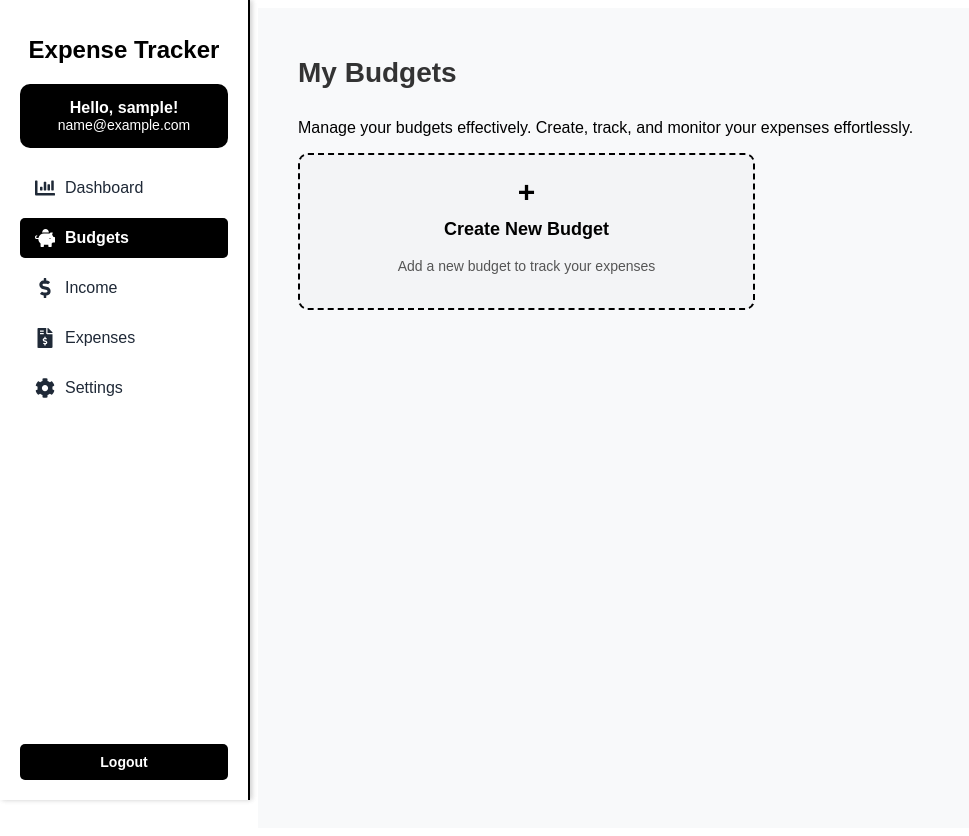
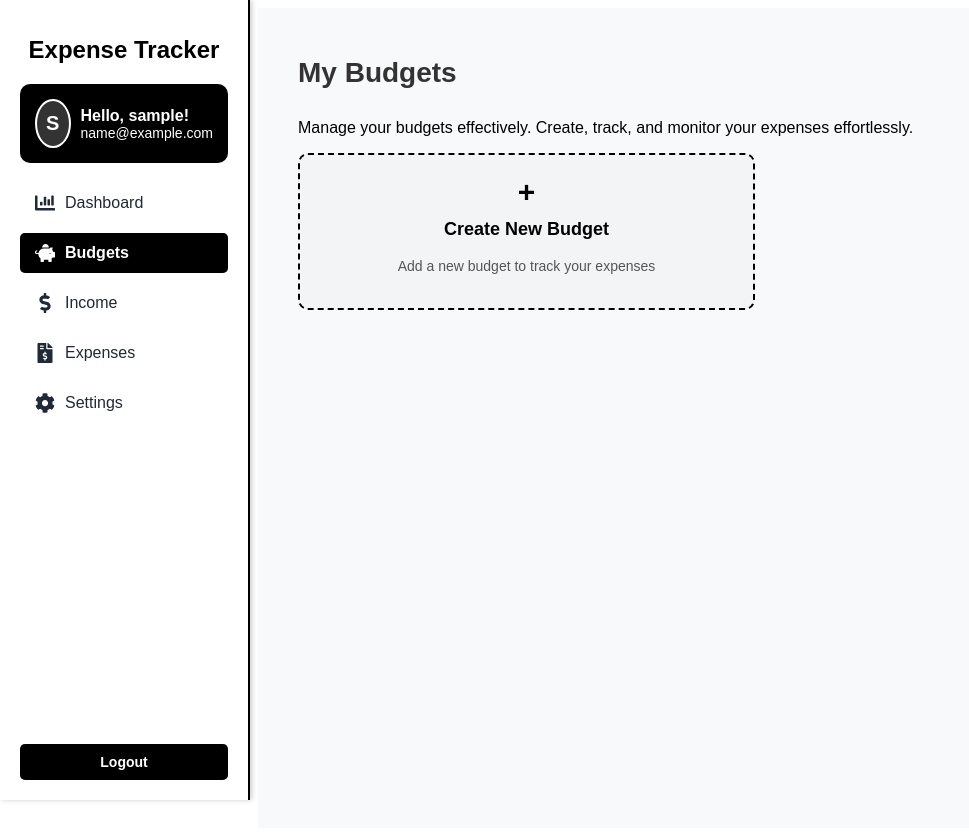
Before and after one commit to zahid2011/Expense-tracker, a React (Vite) app in the folder expense-tracker-frontend/: page /budget in a window 1280 px wide. Shown: the whole page, without its empty margins (0-969 px from the left). Built offline with nearby package versions, Linux system fonts and the light colour scheme; no server answers; sample sign-in values are in the browser's storage.

Commit message:
Added placeholder profile picture for every user

```diff
--- a/expense-tracker-frontend/src/components/Dashboard.jsx
+++ b/expense-tracker-frontend/src/components/Dashboard.jsx
@@ -174,10 +174,13 @@ const Dashboard = () => {
         <div className="card">
           <h3>Budget Used</h3>
           <p className="amount">
-            {((summary.budgetUtilization.used / summary.budgetUtilization.total) * 100).toFixed(1)}%
+            {summary.budgetUtilization.total > 0
+              ? ((summary.budgetUtilization.used / summary.budgetUtilization.total) * 100).toFixed(1) + '%'
+              : '0%'
+            }
           </p>
           <p className="budget-left-text">
-            ${summary.budgetUtilization.used.toFixed(0)} / ${summary.budgetUtilization.total.toFixed(0)}
+            ${summary.budgetUtilization.used?.toFixed(0) || 0} / ${summary.budgetUtilization.total?.toFixed(0) || 0}
           </p>
         </div>
       </div>
--- a/expense-tracker-frontend/src/components/Sidebar.jsx
+++ b/expense-tracker-frontend/src/components/Sidebar.jsx
@@ -5,7 +5,7 @@ import { FaChartBar, FaPiggyBank, FaFileInvoiceDollar, FaCog, FaDollarSign } fro
 export default function Sidebar() {
   const navigate = useNavigate();
   const location = useLocation();
-  const [user, setUser] = useState(JSON.parse(localStorage.getItem("user")) || {}); // Track user state
+  const [user, setUser] = useState(JSON.parse(localStorage.getItem("user")) || {});
 
   const handleLogout = () => {
     localStorage.removeItem("user");
@@ -15,15 +15,12 @@ export default function Sidebar() {
 
   const isActive = (path) => location.pathname === path;
 
-  // Listen for changes in localStorage and update user info automatically
   useEffect(() => {
     const updateUser = () => {
       setUser(JSON.parse(localStorage.getItem("user")) || {});
     };
 
-    // Set up an event listener for storage changes
     window.addEventListener("storage", updateUser);
-
     return () => {
       window.removeEventListener("storage", updateUser);
     };
@@ -31,18 +28,24 @@ export default function Sidebar() {
 
   return (
     <div className="sidebar">
-      {/* Sidebar Title */}
       <h1 className="sidebar-title">Expense Tracker</h1>
 
-      {/* User Info */}
       <div className="user-info">
-        <p className="user-name">
-          <strong>Hello, {user.username || "User"}!</strong> {/* Fallback Username */}
-        </p>
-        {user.email && <p className="user-email">{user.email}</p>} {/* Show email if exists */}
+        {/* Profile Picture */}
+        {user.profilePicture ? (
+          <img src={user.profilePicture} alt="Profile" className="profile-pic" />
+        ) : (
+          <div className="default-profile-pic">{user.username?.charAt(0).toUpperCase()}</div>
+        )}
+
+        <div>
+          <p className="user-name">
+            <strong>Hello, {user.username || "User"}!</strong>
+          </p>
+          {user.email && <p className="user-email">{user.email}</p>}
+        </div>
       </div>
 
-      {/* Navigation Links */}
       <nav className="nav-links">
         <Link to="/dashboard" className={`nav-link ${isActive("/dashboard") ? "active" : ""}`}>
           <FaChartBar className="nav-icon" /> Dashboard
@@ -61,7 +64,6 @@ export default function Sidebar() {
         </Link>
       </nav>
 
-      {/* Logout Button */}
       <button className="logout-btn" onClick={handleLogout}>
         Logout
       </button>
--- a/expense-tracker-frontend/src/components/Signup.jsx
+++ b/expense-tracker-frontend/src/components/Signup.jsx
@@ -8,7 +8,7 @@ const Signup = () => {
     username: "",
     email: "",
     password: "",
-    confirmPassword: ""
+    confirmPassword: "",
   });
   const navigate = useNavigate();
 
@@ -20,14 +20,26 @@ const Signup = () => {
     }
 
     try {
-      await axios.post("http://localhost:5000/users", {
+      const response = await axios.post("http://localhost:5000/users", {
         username: formData.username,
-        email: formData.email,
-        password: formData.password
+        email: formData.email || null,
+        password: formData.password,
       });
 
       alert("Registration successful!");
+
+      // Store user info in localStorage
+      localStorage.setItem("user", JSON.stringify({
+        username: response.data.username,
+        email: response.data.email || "", // Show empty if email is null
+        profilePicture: response.data.profilePicture, // Ensure backend sends this
+      }));
+
+      // Clear form after registration
+      setFormData({ username: "", email: "", password: "", confirmPassword: "" });
+
       navigate("/");
+
     } catch (error) {
       alert("Error registering: " + (error.response?.data?.error || error.message));
     }
@@ -55,14 +67,13 @@ const Signup = () => {
           </div>
 
           <div className="auth-form-group">
-            <label className="auth-label">Email</label>
+            <label className="auth-label">Email (optional)</label>
             <input
               type="email"
               className="auth-input"
               placeholder="Enter your email"
               value={formData.email}
               onChange={(e) => setFormData({ ...formData, email: e.target.value })}
-              required
             />
           </div>
 
--- a/expense-tracker-frontend/src/index.css
+++ b/expense-tracker-frontend/src/index.css
@@ -31,28 +31,56 @@
 
 /* User Info Styles */
 .user-info {
-  background-color: black; /* Black background */
+  background-color: black; /* Keep the black background */
   color: white; /* White text */
   padding: 15px;
   border-radius: 10px; /* Rounded corners */
-  margin-bottom: 20px; /* Spacing below user info */
-  text-align: center;
+  margin-bottom: 20px;
+  display: flex; /* Use flexbox for proper alignment */
+  align-items: center; /* Align image and text in the center */
+  gap: 10px; /* Space between image and text */
 }
 
+/* Profile Picture Styling */
+.profile-pic {
+  width: 50px; /* Set image size */
+  height: 50px;
+  border-radius: 50%; /* Circular image */
+  object-fit: cover; /* Ensure image covers the area */
+  border: 2px solid white; /* White border for contrast */
+}
+
+/* Default Profile Picture (If No Image Exists) */
+.default-profile-pic {
+  width: 50px;
+  height: 45px;
+  border-radius: 50%;
+  background-color: #333; /* Dark gray for contrast */
+  color: white;
+  display: flex;
+  justify-content: center;
+  align-items: center;
+  font-size: 20px;
+  font-weight: bold;
+  border: 2px solid white;
+}
+
+/* User Name */
 .user-name {
   font-size: 16px;
   font-weight: bold;
   margin: 0;
 }
 
+/* User Email */
 .user-email {
   font-size: 14px;
   margin: 0;
 }
 
-/* Navigation Links */
+
 .nav-links {
-  flex-grow: 1; /* Allow navigation links to take available space */
+  flex-grow: 1;
 }
 
 .nav-link {
```
Also changed, not shown: 1 other file (tests, documents, lock files or other folders).
